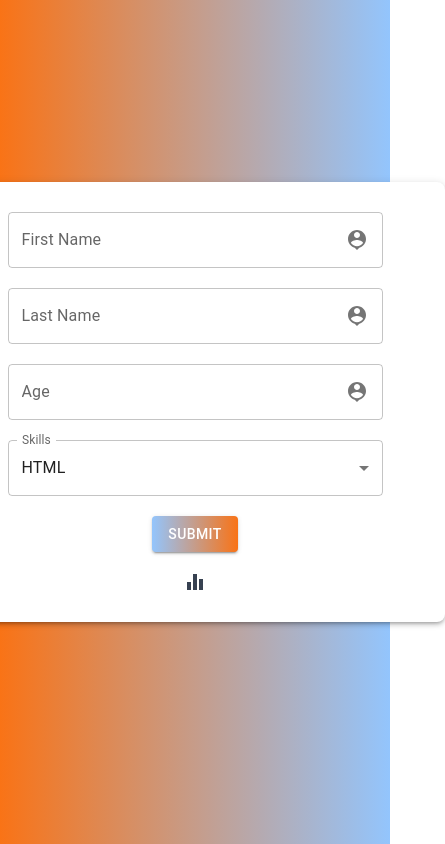
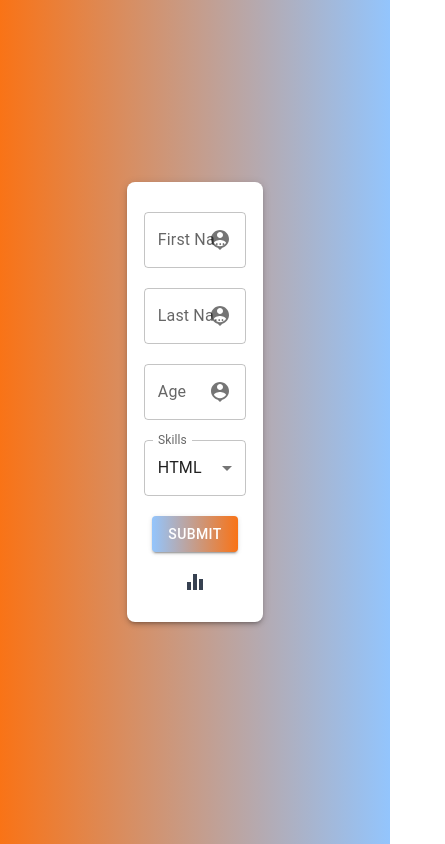
Before and after one commit to aynazheydariafshar/form-check, a React (Create React App) app in the folder my-app/: page / in a window 390 px wide. Shown: the whole page, 445 px wide, since content can reach past the window. Built offline with nearby package versions, Linux system fonts and the light colour scheme; the HTML template or start-up script is replaced by a standard one.

Commit message:
responsive cards

```diff
--- a/my-app/src/routes/app/FormInfo/index.jsx
+++ b/my-app/src/routes/app/FormInfo/index.jsx
@@ -1,25 +1,25 @@
 import { Box } from "@mui/material";
+import { useSelector } from "react-redux";
+
 import FormInput from "./components/FormInput";
 import TableInfo from "./components/TableInfo";
-import { useSelector } from "react-redux";
 
 const FormInfo = () => {
   const user = useSelector((state) => state.info.user);
 
   return (
     <Box
-      style={{ height: user.length > 3 ? "auto" : "100vh" }}
-      className="flex-col flex bg-gradient-to-r from-orange-500 to-blue-300 justify-center items-center"
+      className="flex-col overflow-y-auto min-h-screen h-full flex bg-gradient-to-r from-orange-500 to-blue-300 justify-center items-center"
     >
       <Box
         sx={{ boxShadow: 3 }}
-        className="w-[500px] h-auto m-5 rounded-lg bg-white"
+        className="w-[35%] h-auto m-5 rounded-lg bg-white"
       >
         <FormInput />
       </Box>
       <Box
         sx={{ boxShadow: 3 }}
-        className="w-[800px] h-auto m-5 rounded-lg bg-white"
+        className="w-[70%] overflow-x-auto h-auto m-5 rounded-lg bg-white"
       >
         {user.length > 0 && <TableInfo />}
       </Box>
```
